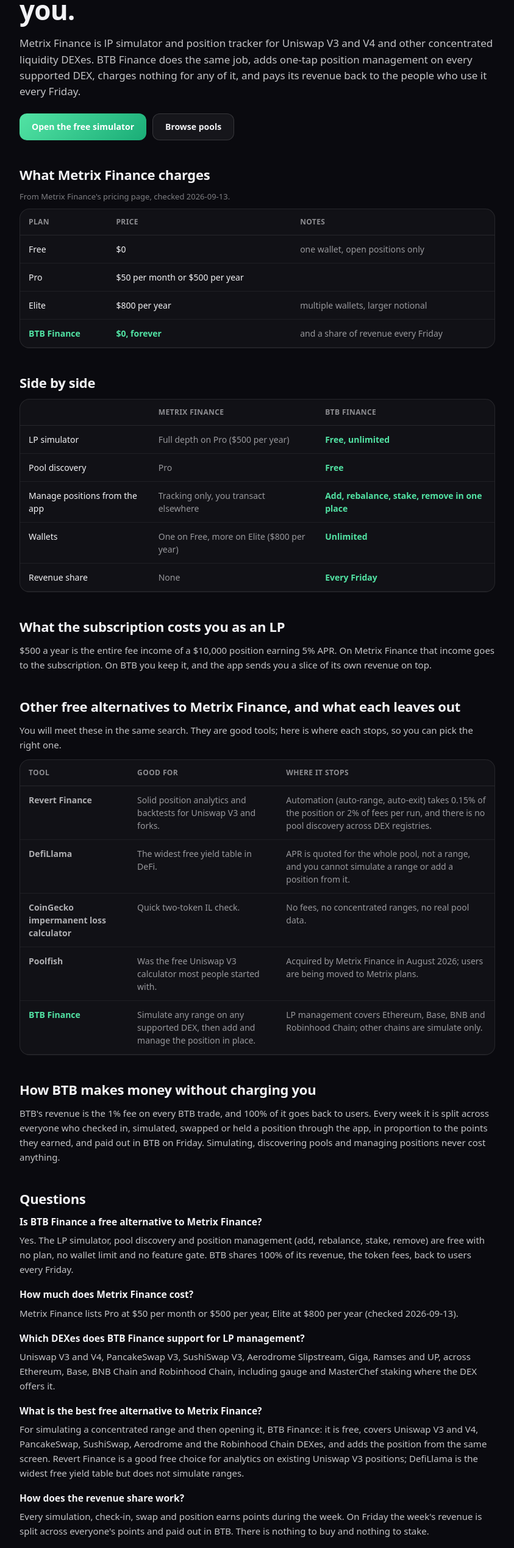
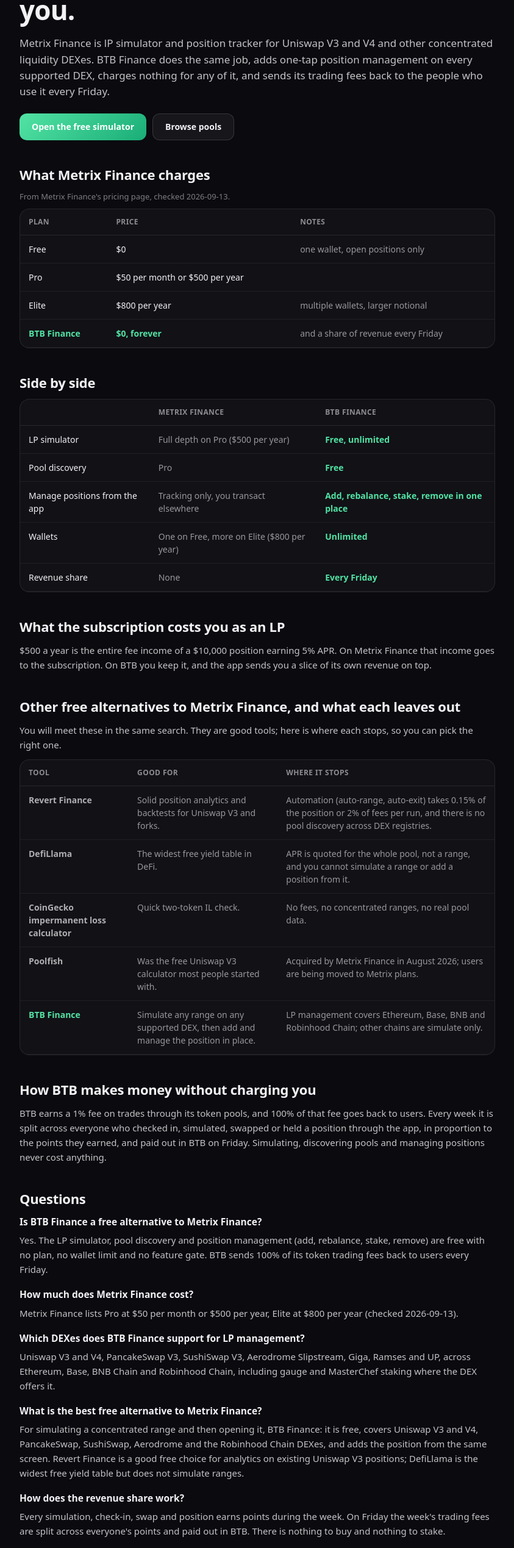
Before and after one commit to btb-finance/BTBFrontend, a Next.js app: page /vs/metrix-finance in a window 1280 px wide. Shown: the part 234-2772 px from the top of the page at 61% size, without its empty margins (218-1061 px from the left). Built offline with nearby package versions, Linux system fonts and the light colour scheme; no server answers.

Commit message:
vs pages: 100% of trading fees, not of all revenue; the fee is on the token pools, not on BTB

```diff
--- a/src/app/vs/[slug]/page.tsx
+++ b/src/app/vs/[slug]/page.tsx
@@ -17,7 +17,7 @@ export async function generateMetadata({ params }: { params: Promise<{ slug: str
   if (!c) return {};
   const title = c.automation ? `${c.name} alternative: LP auto-rebalance without the cut` : `${c.name} alternative: free LP simulator that pays you`;
   const description = c.automation
-    ? `${c.name} takes ${c.automation.cut}. BTB Finance auto-rebalances LPs from your own wallet for a flat $0.10 per rebalance on Base ($0.50 on Robinhood Chain), never a share of your earnings, and pays its revenue back every Friday.`
+    ? `${c.name} takes ${c.automation.cut}. BTB Finance auto-rebalances LPs from your own wallet for a flat $0.10 per rebalance on Base ($0.50 on Robinhood Chain), never a share of your earnings, and sends 100% of its trading fees back to users every Friday.`
     : `${c.name} charges ${c.pricing.find((p) => p.price !== '$0')?.price ?? 'for its tools'}. BTB Finance gives you the LP simulator, pool discovery and full position management free, and shares its revenue with users every Friday.`;
   return buildMetadata({
     title, description, path: `/${c.slug}-alternative`,
@@ -35,7 +35,7 @@ export default async function VsPage({ params }: { params: Promise<{ slug: strin
   const faq = [
     c.automation
       ? { q: `Is BTB Finance a cheaper alternative to ${c.name}?`, a: `Yes. ${c.name} takes ${c.automation.cut}. BTB auto-rebalances for a flat $0.10 per rebalance on Base and $0.50 on Robinhood Chain, whatever the position size, plus 1 BTB per check, and never takes a share of your fees. Your first 10 rebalances or compounds are free.` }
-      : { q: `Is BTB Finance a free alternative to ${c.name}?`, a: `Yes. The LP simulator, pool discovery and position management (add, rebalance, stake, remove) are free with no plan, no wallet limit and no feature gate. BTB shares 100% of its revenue, the token fees, back to users every Friday.` },
+      : { q: `Is BTB Finance a free alternative to ${c.name}?`, a: `Yes. The LP simulator, pool discovery and position management (add, rebalance, stake, remove) are free with no plan, no wallet limit and no feature gate. BTB sends 100% of its token trading fees back to users every Friday.` },
     { q: `How much does ${c.name} cost?`, a: `${c.name} lists ${paid.map((p) => `${p.plan} at ${p.price}`).join(', ')} (checked ${c.checkedOn}).` },
     ...(c.automation ? [
       { q: 'Who holds my funds with BTB auto-rebalance?', a: 'You do. Each position moves into your own auto wallet, a smart contract only you control. The BTB agent can rebalance, compound and stake it inside the rules you set, but it can never withdraw anything; only you can, and everything goes back to your own address.' },
@@ -43,7 +43,7 @@ export default async function VsPage({ params }: { params: Promise<{ slug: strin
     ] : []),
     { q: `Which DEXes does BTB Finance support for LP management?`, a: `Uniswap V3 and V4, PancakeSwap V3, SushiSwap V3, Aerodrome Slipstream, Giga, Ramses and UP, across Ethereum, Base, BNB Chain and Robinhood Chain, including gauge and MasterChef staking where the DEX offers it.` },
     { q: `What is the best free alternative to ${c.name}?`, a: `For simulating a concentrated range and then opening it, BTB Finance: it is free, covers Uniswap V3 and V4, PancakeSwap, SushiSwap, Aerodrome and the Robinhood Chain DEXes, and adds the position from the same screen. Revert Finance is a good free choice for analytics on existing Uniswap V3 positions; DefiLlama is the widest free yield table but does not simulate ranges.` },
-    { q: `How does the revenue share work?`, a: `Every simulation, check-in, swap and position earns points during the week. On Friday the week's revenue is split across everyone's points and paid out in BTB. There is nothing to buy and nothing to stake.` },
+    { q: `How does the revenue share work?`, a: `Every simulation, check-in, swap and position earns points during the week. On Friday the week's trading fees are split across everyone's points and paid out in BTB. There is nothing to buy and nothing to stake.` },
   ];
   const jsonLd = {
     '@context': 'https://schema.org',
@@ -75,7 +75,7 @@ export default async function VsPage({ params }: { params: Promise<{ slug: strin
         <>
           <h1 style={styles.h1}>Why pay {c.name} {c.yearlyUsd > 0 ? `$${c.yearlyUsd} a year` : 'a cut of your position'} for LP tools? BTB is free and pays you.</h1>
           <p style={styles.lead}>
-            {c.name} is {c.what.charAt(0).toLowerCase() + c.what.slice(1)} BTB Finance does the same job, adds one-tap position management on every supported DEX, charges nothing for any of it, and pays its revenue back to the people who use it every Friday.
+            {c.name} is {c.what.charAt(0).toLowerCase() + c.what.slice(1)} BTB Finance does the same job, adds one-tap position management on every supported DEX, charges nothing for any of it, and sends its trading fees back to the people who use it every Friday.
           </p>
         </>
       )}
@@ -156,7 +156,7 @@ export default async function VsPage({ params }: { params: Promise<{ slug: strin
 
       <h2 style={styles.h2}>{c.automation ? 'How BTB keeps automation cheap' : 'How BTB makes money without charging you'}</h2>
       <p style={styles.body}>
-        BTB&apos;s revenue is the 1% fee on every BTB trade, and 100% of it goes back to users. Every week it is split across everyone who checked in, simulated, swapped or held a position through the app, in proportion to the points they earned, and paid out in BTB on Friday. Simulating, discovering pools and managing positions never cost anything{c.automation ? '; auto-rebalance charges only a flat fee that covers the agent\'s gas, never a share of your position or its earnings' : ''}.
+        BTB earns a 1% fee on trades through its token pools, and 100% of that fee goes back to users. Every week it is split across everyone who checked in, simulated, swapped or held a position through the app, in proportion to the points they earned, and paid out in BTB on Friday. Simulating, discovering pools and managing positions never cost anything{c.automation ? '; auto-rebalance charges only a flat fee that covers the agent\'s gas, never a share of your position or its earnings' : ''}.
       </p>
 
       <h2 style={styles.h2}>Questions</h2>
--- a/src/app/vs/page.tsx
+++ b/src/app/vs/page.tsx
@@ -17,7 +17,7 @@ export default function VsIndex() {
       <p style={styles.eyebrow}>Compare</p>
       <h1 style={styles.h1}>Every LP tool that charges you, next to the one that pays you.</h1>
       <p style={styles.lead}>
-        The going rate for an LP simulator and position tracker is $500 to $800 a year, or a percentage of your position on every rebalance. BTB Finance ships the same tools free, adds one-tap management on eight DEXes, and pays out its revenue to users every Friday.
+        The going rate for an LP simulator and position tracker is $500 to $800 a year, or a percentage of your position on every rebalance. BTB Finance ships the same tools free, adds one-tap management on eight DEXes, and sends 100% of its trading fees back to users every Friday.
       </p>
       <div style={styles.tableWrap}>
         <table style={styles.table}>
```
